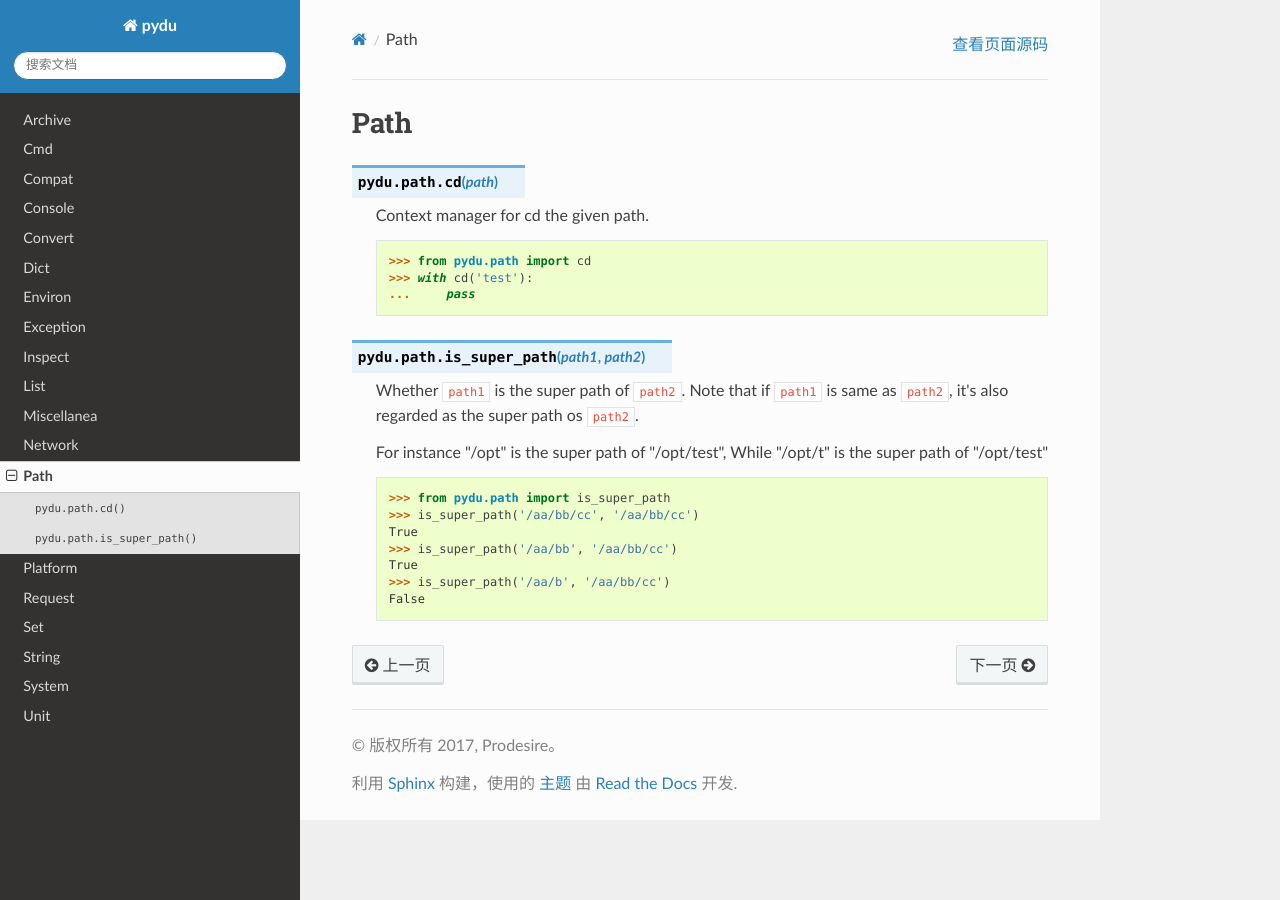
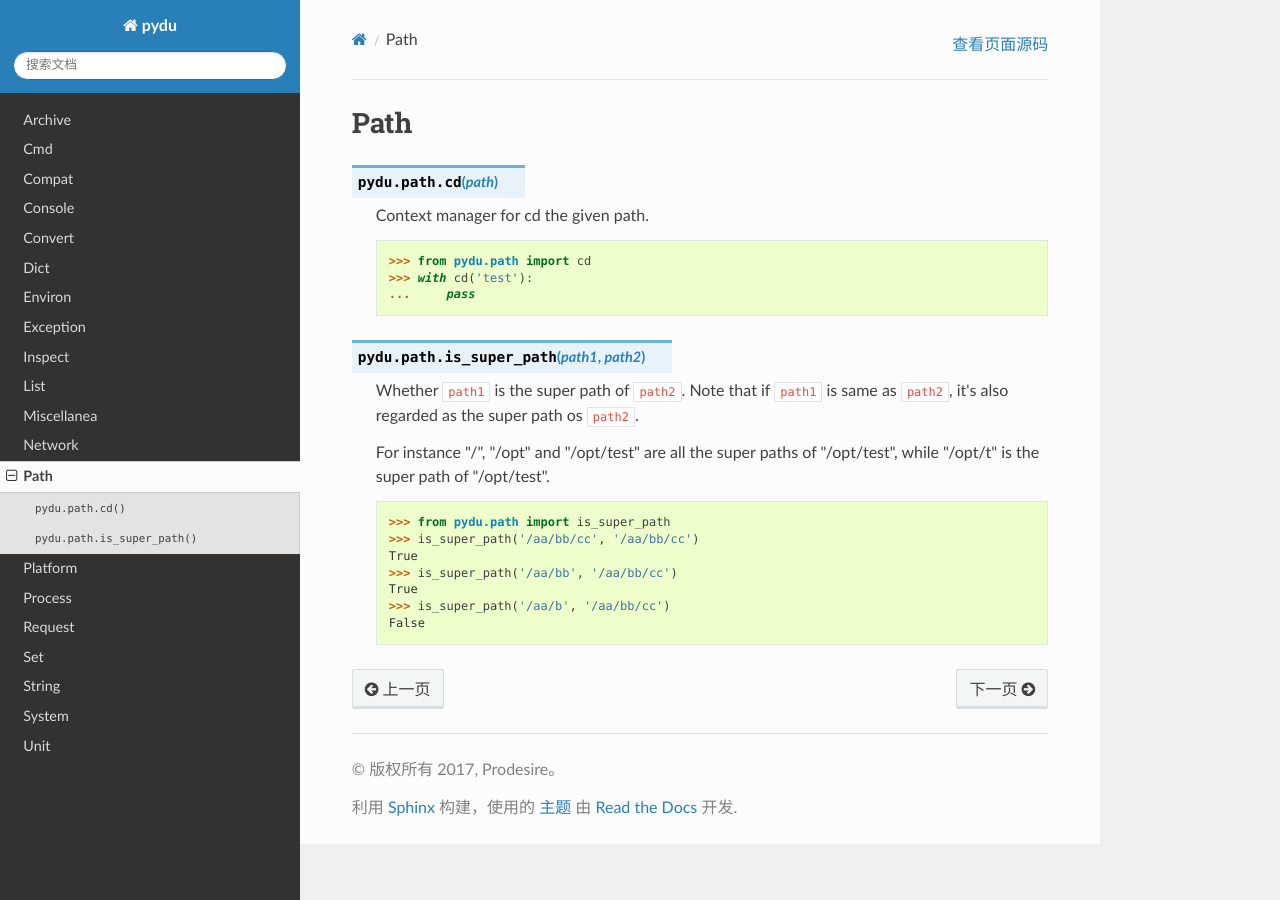
Before and after one commit to flaggo/pydu-zh, a Sphinx documentation site: the page built from docs/path.rst, in a window 1280 px wide. Built offline with Sphinx 7.4.7 and the Read the Docs theme 2.0.0, drawn with Linux system fonts in a browser that asks for light colours.

Commit message:
更新path, process的翻译

```diff
--- a/docs/index.rst
+++ b/docs/index.rst
@@ -34,6 +34,7 @@
    network
    path
    platform
+   process
    request
    set
    string
--- a/docs/path.rst
+++ b/docs/path.rst
@@ -16,8 +16,8 @@
     Note that if ``path1`` is same as ``path2``, it's also regarded as
     the super path os ``path2``.
 
-    For instance "/opt" is the super path of "/opt/test",
-    While "/opt/t" is the super path of "/opt/test"
+    For instance "/", "/opt" and "/opt/test" are all the super paths of "/opt/test",
+    while "/opt/t" is the super path of "/opt/test".
 
     >>> from pydu.path import is_super_path
     >>> is_super_path('/aa/bb/cc', '/aa/bb/cc')
```
Also changed, not shown: docs/process.rst (added, +13 -0 lines), 2 other files.
